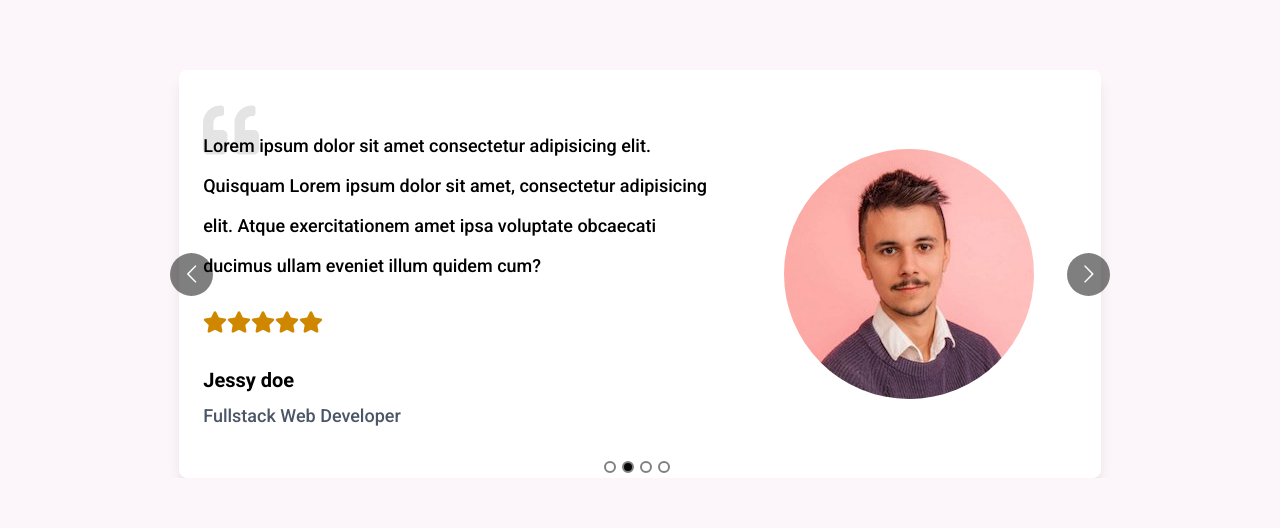
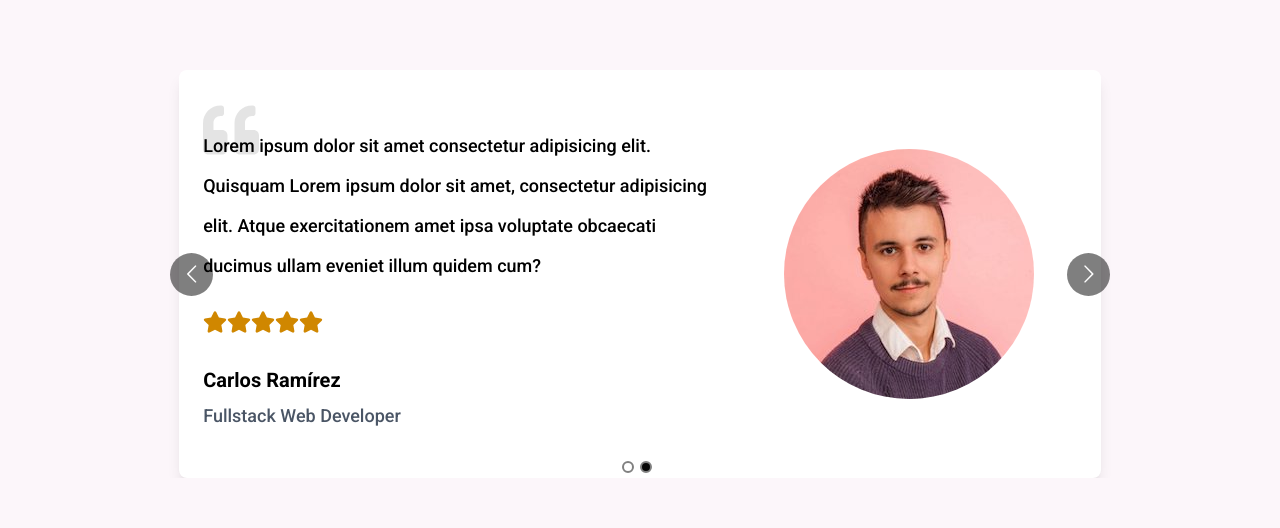
Before and after one commit to DaniLucano10/app_landing, a Next.js app: page / in a window 1280 px wide. Shown: the part 2886-3414 px from the top of the page. Built offline with nearby package versions, Linux system fonts and the light colour scheme.

Commit message:
agregando json para mejorar el funcionamiento

```diff
--- a/components/Home/Review/Review.tsx
+++ b/components/Home/Review/Review.tsx
@@ -5,45 +5,48 @@ import "react-multi-carousel/lib/styles.css";
 import ReviewCard from "./ReviewCard";
 
 const responsive = {
-  desktop: {
-    breakpoint: { max: 3000, min: 1024 },
-    items: 1,
-    slidesToSlide: 1, // optional, default to 1.
+  desktop: { breakpoint: { max: 3000, min: 1024 }, items: 1 },
+  tablet: { breakpoint: { max: 1024, min: 464 }, items: 1 },
+  mobile: { breakpoint: { max: 464, min: 0 }, items: 1 },
+};
+
+const testimonials = [
+  {
+    name: "Ana Torres",
+    image: "/images/c1.png",
+    role: "Diseñadora UX/UI",
+    testimonial:
+      "Este producto superó mis expectativas. La experiencia de usuario ha sido increíble desde el primer momento.",
   },
-  tablet: {
-    breakpoint: { max: 1024, min: 464 },
-    items: 1,
-    slidesToSlide: 1, // optional, default to 1.
-  },
-  mobile: {
-    breakpoint: { max: 464, min: 0 },
-    items: 1,
-    slidesToSlide: 1, // optional, default to 1.
-  },
-};
+  {
+    name: "Carlos Ramírez",
+    image: "/images/c2.png",
+    role: "Desarrollador Backend",
+    testimonial:
+      "El soporte técnico fue rápido y eficiente. Realmente me ayudaron a resolver todos mis problemas.",
+  }
+];
 
 const Review = () => {
   return (
-    <div className="pt-16 pb-16 bg-[#fcf6fa]">
+    <section id="testimonios" className="pt-16 pb-16 bg-[#fcf6fa]">
       <h1 className="mt-6 text-2xl md:text-3xl capitalize font-bold text-center">
         Lo que dicen nuestros clientes sobre nosotros
       </h1>
       <div className="mt-20 w-[90%] md:w-[80%] mx-auto">
-        <Carousel
-          arrows={true}
-          autoPlay={true}
-          autoPlaySpeed={5000}
-          infinite
-          responsive={responsive}
-          showDots
-        >
-          <ReviewCard name="Jessy doe" image="/images/c1.png" />
-          <ReviewCard name="Jessy doe" image="/images/c2.png" />
-          <ReviewCard name="Jessy doe" image="/images/c1.png" />
-          <ReviewCard name="Jessy doe" image="/images/c2.png" />
+        <Carousel arrows autoPlay autoPlaySpeed={5000} infinite responsive={responsive} showDots>
+          {testimonials.map((t, idx) => (
+            <ReviewCard
+              key={idx}
+              name={t.name}
+              image={t.image}
+              role={t.role}
+              testimonial={t.testimonial}
+            />
+          ))}
         </Carousel>
       </div>
-    </div>
+    </section>
   );
 };
 
```
